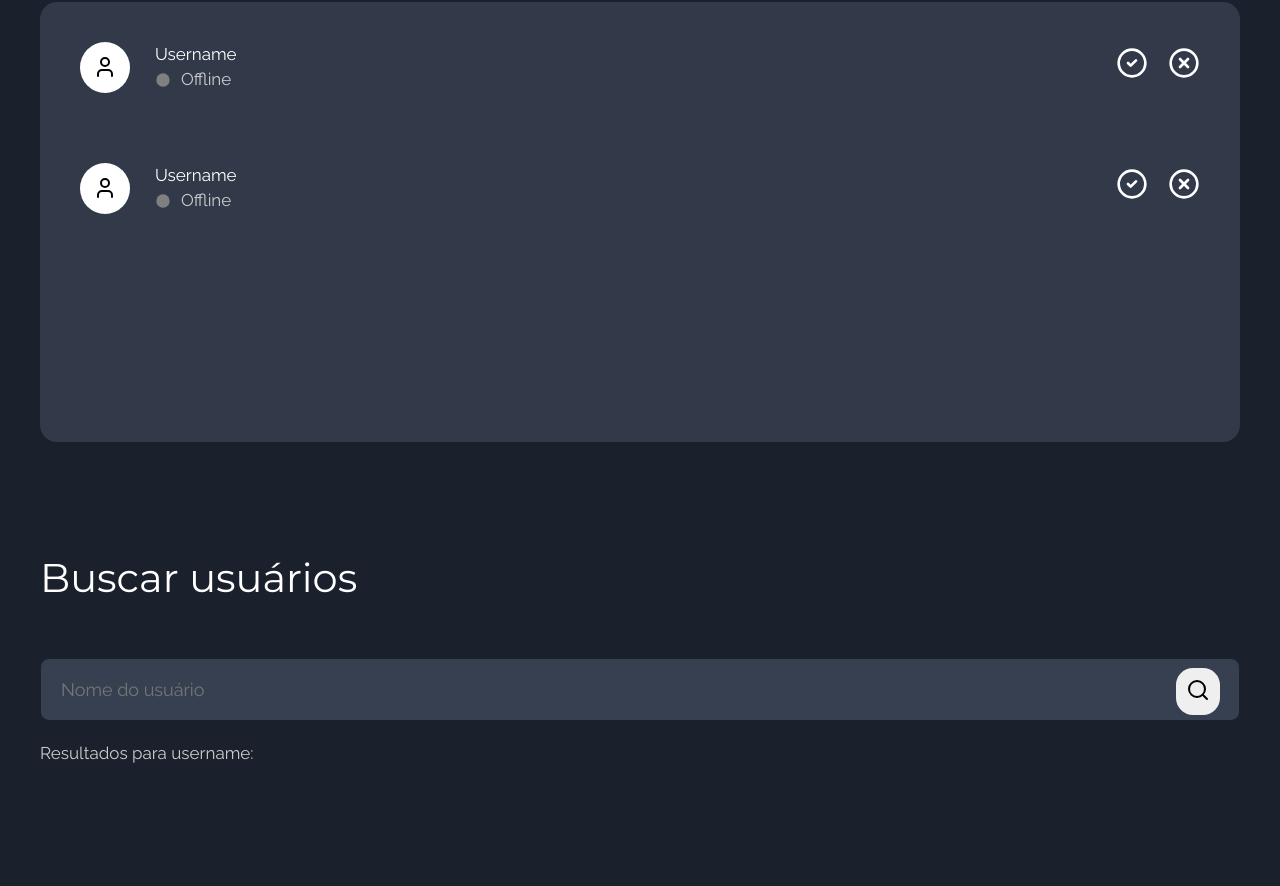
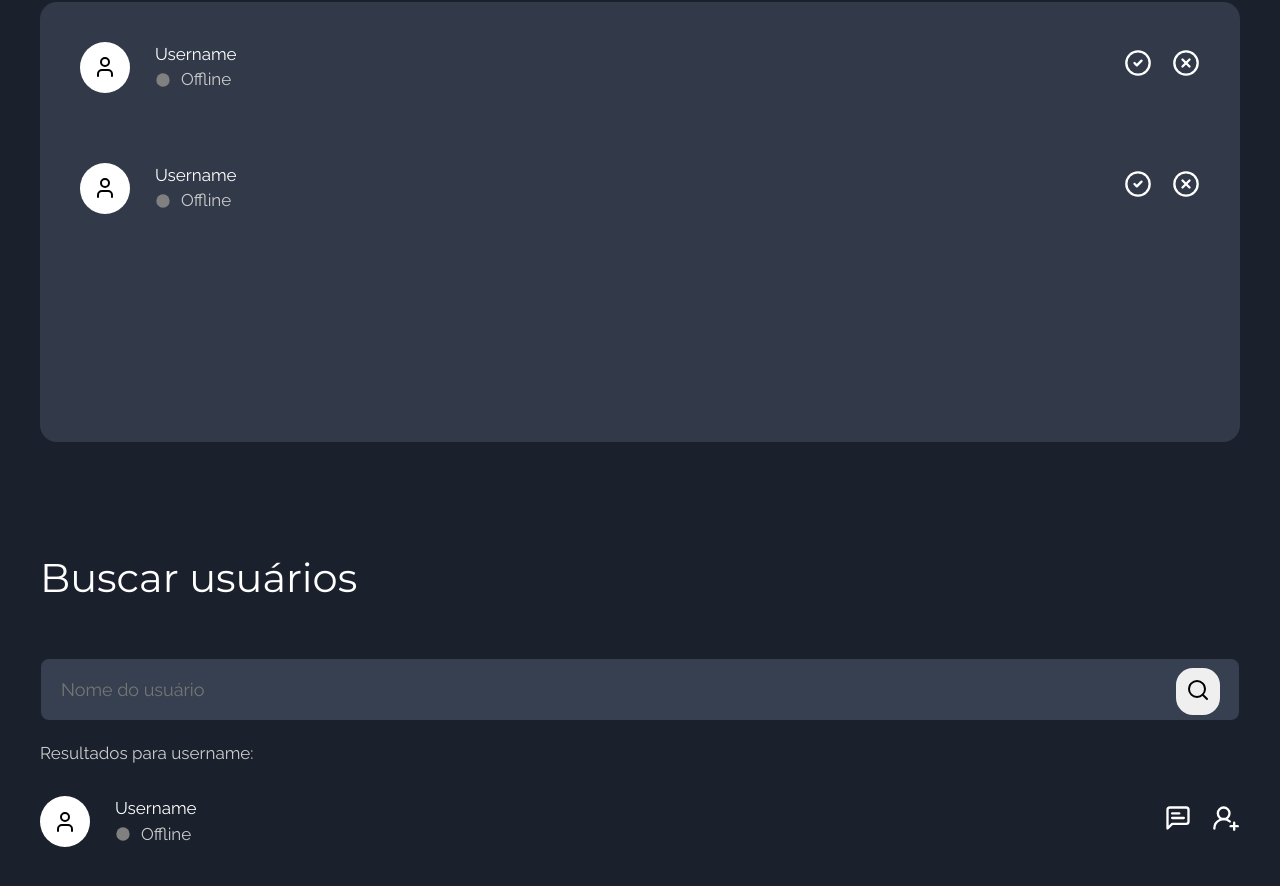
Before and after one commit to Kaua2123/chathub-client, a React (Vite) app: page /friends in a window 1280 px wide. Shown: the part 840-1726 px from the top of the page. Built offline with nearby package versions, Linux system fonts and the light colour scheme.

Commit message:
feat: Cria card para usuários mostrados na pesquisa de usuários e reduz tamanho dos ícones

```diff
--- a/src/components/FriendRequestCard/FriendRequestCard.tsx
+++ b/src/components/FriendRequestCard/FriendRequestCard.tsx
@@ -13,7 +13,7 @@ import {
 import { useState } from 'react';
 
 function FriendRequestCard() {
-  const [isOnline, setIsOnline] = useState(false);
+  const [isOnline] = useState(false);
 
   return (
     <div>
@@ -36,10 +36,10 @@ function FriendRequestCard() {
         </DivUser>
         <DivOptions>
           <Button>
-            <CircleCheckIcon size={32} />
+            <CircleCheckIcon size={28} />
           </Button>
           <Button>
-            <CircleXIcon size={32} />
+            <CircleXIcon size={28} />
           </Button>
         </DivOptions>
       </Div>
--- a/src/components/FriendCard/FriendCard.tsx
+++ b/src/components/UserCard/UserCard.tsx
@@ -8,18 +8,15 @@ import {
   MessageSquareTextIcon,
   UserAvatar,
   UserData,
-  XIcon,
+  UserRoundPlusIcon,
 } from './styled';
 import { useState } from 'react';
-import ModalDeleting from '../../components/ModalDeleting/ModalDeleting';
 
-function FriendCard() {
+function UserCard() {
   const [isOnline] = useState(false);
-  const [isDeleting, setIsDeleting] = useState(false);
 
   return (
     <div>
-      {isDeleting && <ModalDeleting setIsDeleting={setIsDeleting} />}
       <Div>
         <DivUser>
           <UserAvatar>
@@ -39,10 +36,10 @@ function FriendCard() {
         </DivUser>
         <DivOptions>
           <Button>
-            <MessageSquareTextIcon size={32} />
+            <MessageSquareTextIcon size={28} />
           </Button>
           <Button>
-            <XIcon size={32} onClick={() => setIsDeleting(true)} />
+            <UserRoundPlusIcon size={28} />
           </Button>
         </DivOptions>
       </Div>
@@ -50,4 +47,4 @@ function FriendCard() {
   );
 }
 
-export default FriendCard;
+export default UserCard;
--- /dev/null
+++ b/src/components/UserCard/styled.ts
@@ -0,0 +1,71 @@
+import { MessageSquareText, UserRoundPlus } from 'lucide-react';
+import styled from 'styled-components';
+
+export const Div = styled.div`
+  display: flex;
+  justify-content: space-between;
+  margin-bottom: 7rem;
+  font-family: Raleway;
+`;
+
+export const DivIsOnline = styled.div`
+  display: flex;
+  align-items: center;
+  gap: 1rem;
+`;
+
+export const DivUser = styled.div`
+  display: flex;
+  gap: 2.5rem;
+`;
+
+export const UserAvatar = styled.div`
+  border-radius: 100%;
+  background-color: ${({ theme }) => theme.colors.white};
+  padding: 1.3rem;
+  display: flex;
+  justify-content: center;
+  align-items: center;
+`;
+
+export const UserData = styled.div`
+  display: flex;
+  flex-flow: column wrap;
+
+  .is-online {
+    color: ${({ theme }) => theme.colors.darkGray};
+  }
+`;
+
+export const DivOptions = styled.div`
+  display: flex;
+  align-items: center;
+  gap: 2rem;
+`;
+
+export const DivResult = styled.div`
+  display: flex;
+  flex-flow: column wrap;
+  gap: 3rem;
+`;
+
+export const Button = styled.div`
+  cursor: pointer;
+`;
+
+export const MessageSquareTextIcon = styled(MessageSquareText)`
+  &:hover {
+    transition: transform 0.3s;
+
+    transform: translateY(-10%);
+    stroke: ${({ theme }) => theme.colors.lighterBlue};
+  }
+`;
+export const UserRoundPlusIcon = styled(UserRoundPlus)`
+  &:hover {
+    transition: transform 0.3s;
+
+    transform: translateY(-10%);
+    stroke: ${({ theme }) => theme.colors.lighterBlue};
+  }
+`;
--- a/src/pages/Friends/Friends.tsx
+++ b/src/pages/Friends/Friends.tsx
@@ -2,6 +2,8 @@ import BottomMenu from '../../components/BottomMenu/BottomMenu';
 import FriendCard from '../../components/FriendCard/FriendCard';
 import FriendRequestCard from '../../components/FriendRequestCard/FriendRequestCard';
 import Navbar from '../../components/Navbar/Navbar';
+import UserCard from '../../components/UserCard/UserCard';
+import { DivResult } from '../../components/UserCard/styled';
 import {
   DivFriends,
   Div,
@@ -45,7 +47,10 @@ function Friends() {
             </Button>
           </div>
         </DivSearchUsers>
-        <p className="result">Resultados para username: </p>
+        <DivResult>
+          <p className="result">Resultados para username: </p>
+          <UserCard />
+        </DivResult>
       </Div>
       <BottomMenu />
     </div>
```
